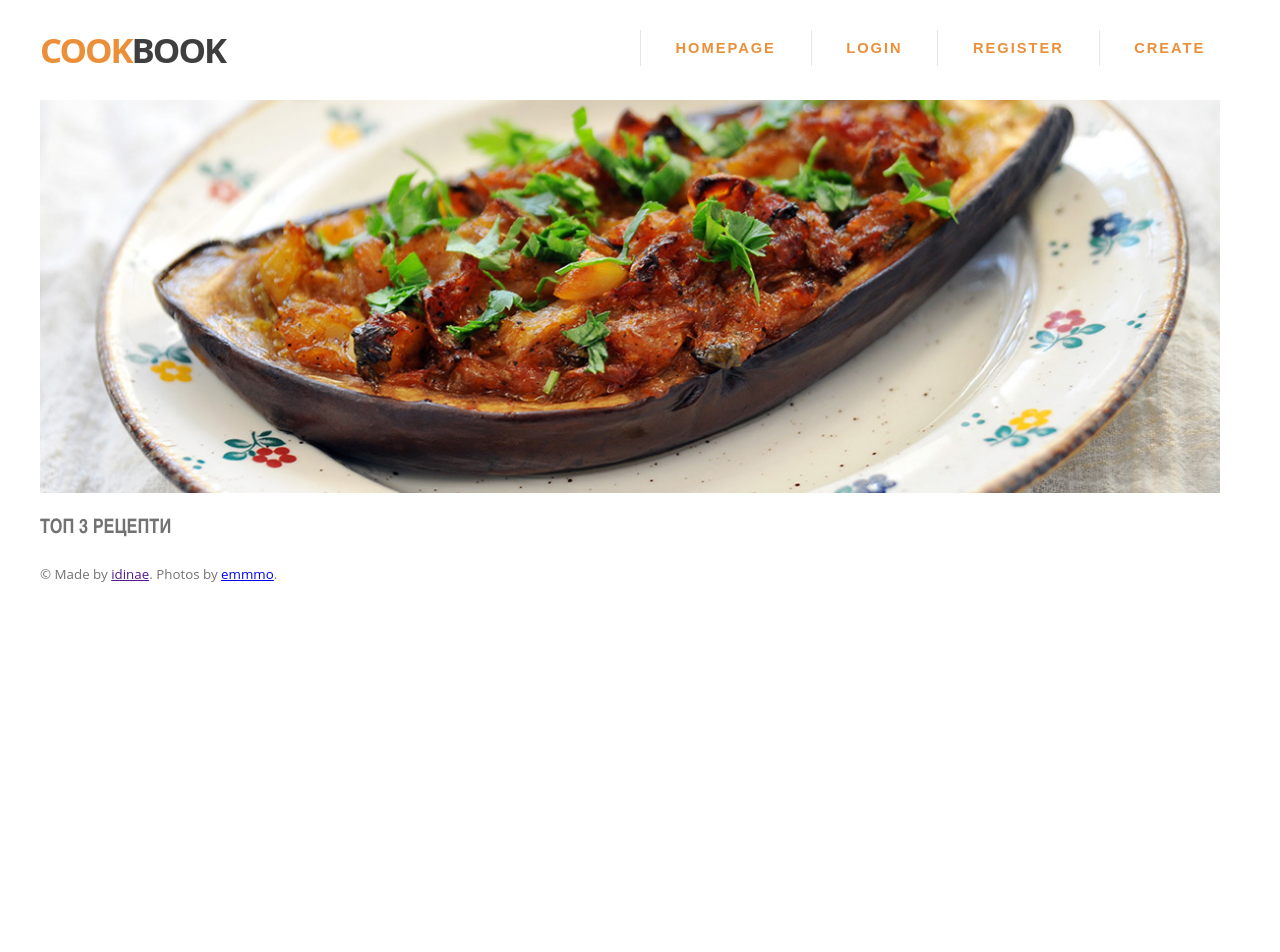
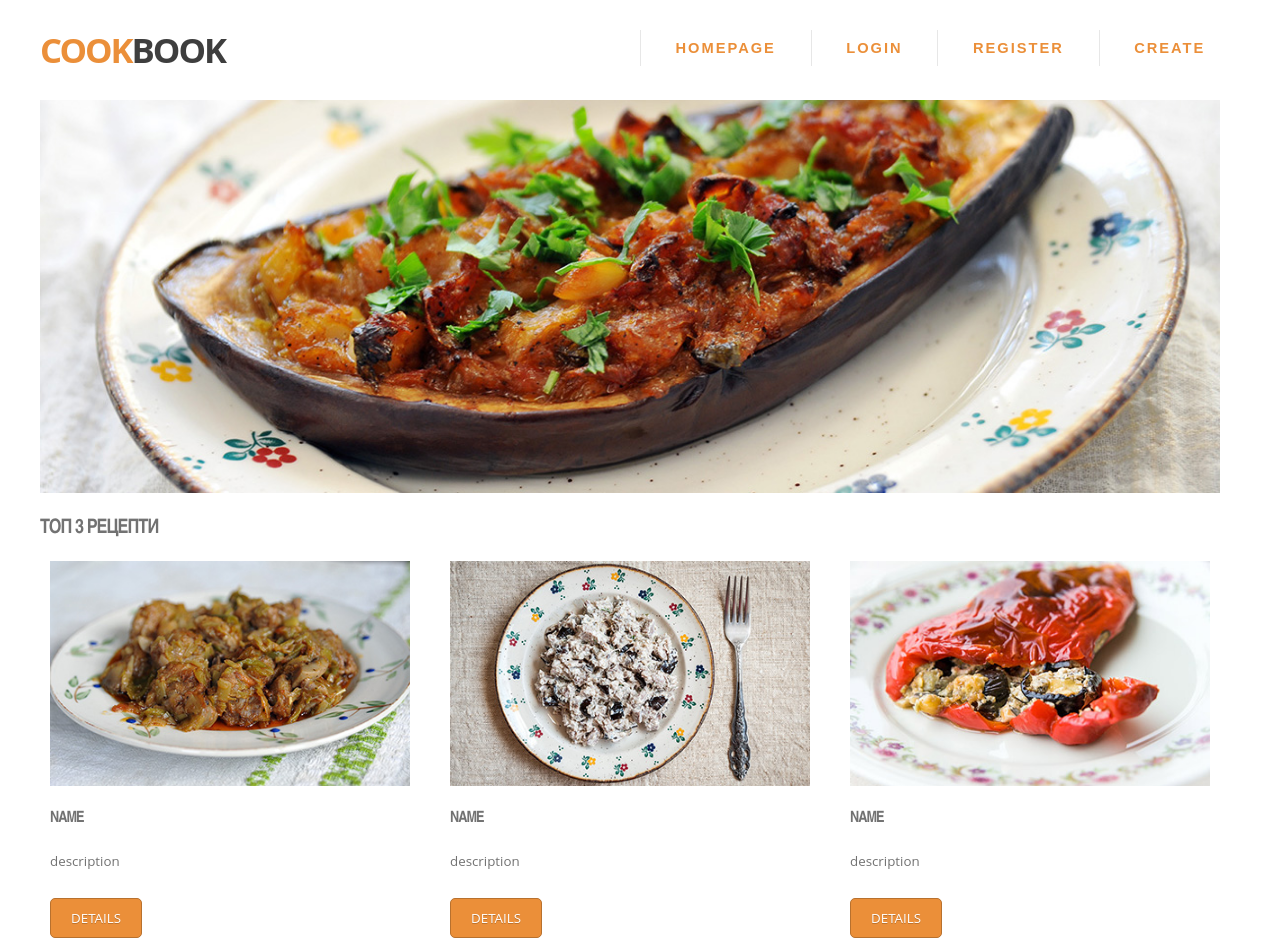
Before and after one commit to idinae/js-react-app, a React (Create React App) app in the folder client/: page / in a window 1280 px wide. Shown: the top 952 px of the page. Before the commit the page ends 800 px from the top, so only its background shows below. Built offline with nearby package versions, Linux system fonts and the light colour scheme.

Commit message:
main & items added

```diff
--- a/client/src/components/Footer/Footer.module.css
+++ b/client/src/components/Footer/Footer.module.css
@@ -17,6 +17,6 @@
 }
 
 .container {
-	width: 1200px;
+	max-width: 1200px;
 	margin: 0px auto;
 }
--- a/client/src/components/Header/Header.module.css
+++ b/client/src/components/Header/Header.module.css
@@ -85,6 +85,6 @@
 }
 
 .container {
-	width: 1200px;
+	max-width: 1200px;
 	margin: 0px auto;
 }
--- /dev/null
+++ b/client/src/components/Item/Item.js
@@ -0,0 +1,40 @@
+import style from './Item.module.css';
+
+const Item = () => {
+    return (
+
+<div className={style.row}>
+
+    <div className={style.thumbnail}>
+      <a href="/details/cook/:id"><img className="image" src="./assets/images/img01.jpg" alt="" /></a>
+      <h3>name</h3>
+      <p>description
+      </p>
+      <a href="/details/{{cook.id}}" className={style.button} onClick="onSelected(cook)">Details</a>
+    </div>
+
+<div className={style.thumbnail}>
+<a href="/details/cook/:id"><img className="image" src="./assets/images/img02.jpg" alt="" /></a>
+<h3>name</h3>
+<p>description
+</p>
+<a href="/details/{{cook.id}}" className={style.button} onClick="onSelected(cook)">Details</a>
+</div>
+
+<div className={style.thumbnail}>
+<a href="/details/cook/:id"><img className="image" src="./assets/images/img03.jpg" alt="" /></a>
+<h3>name</h3>
+<p>description
+</p>
+<a href="/details/{{cook.id}}" className={style.button} onClick="onSelected(cook)">Details</a>
+</div>
+
+
+
+</div>
+
+
+    );
+}
+
+export default Item;
--- /dev/null
+++ b/client/src/components/Item/Item.module.css
@@ -0,0 +1,86 @@
+/* CONTAINER */
+.container {
+	max-width: 1200px;
+	margin: 0px auto;
+}
+
+/* Button */
+.button {
+	display: inline-block;
+	margin-top: 10px;
+	margin-bottom: 20px;
+	padding: 10px 20px;
+	background: rgb(235, 143, 57);
+	border-radius: 5px;
+	box-shadow: 0px 0px 0px 5px rgba(255, 255, 255, 0.1);
+	border: 1px solid rgb(184, 113, 46);
+	line-height: normal;
+	text-align: center;
+	text-decoration: none;
+	text-transform: uppercase;
+	text-shadow: 0px 1px 0px rgba(0, 0, 0, .2);
+	font-size: 1em;
+	font-weight: 400;
+	color: #FFF !important;
+}
+
+.button a {
+	text-decoration: none;
+	color: #FFF !important;
+}
+
+a:hover {
+	background-color: rgb(184, 113, 46);
+	text-decoration: none;
+	  cursor: pointer;
+  }
+
+  a:active {
+	  background-color: rgb(184, 113, 46);
+	  cursor: pointer;
+  }
+
+/* THUMBNAIL */
+
+.row {
+    display: flex;
+}
+
+.thumbnail {
+	min-height: 380px;
+	max-width: 360px;
+    padding: 0px 10px 30px 10px;
+}
+
+.thumbnail:nth-child(2) {
+    margin: 0 20px;
+}
+
+.thumbnail p {
+	padding-right: 24px;
+	max-height: 10vmin;
+    white-space: nowrap;
+    overflow: hidden;
+    text-overflow: ellipsis;
+}
+
+.thumbnail h1, h2, h3, h4, h5 {
+	padding-top: 20px;
+	text-transform: uppercase;
+	font-family: 'Arial Narrow', Arial, sans-serif;
+	letter-spacing: -1px;
+}
+
+/* IMAGE */
+.thumbnail img {
+    max-width: 100%;
+}
+
+.image {
+	display: block;
+	margin: 0 0 1em 0;
+	max-width: 100%;
+	padding-left: 0px;
+	padding-right: 0px;
+	border-radius: 5px;
+}
--- /dev/null
+++ b/client/src/components/Item/index.js
@@ -0,0 +1 @@
+export {default} from './Item';
--- a/client/src/components/Main/Main.js
+++ b/client/src/components/Main/Main.js
@@ -1,4 +1,5 @@
 import style from './Main.module.css';
+import Item from '../Item';
 
 const Main = () => {
     return (
@@ -12,6 +13,9 @@ const Main = () => {
         </header>
 
         <div className={style.row}>
+
+        <Item />
+
             {/* <div className={style.col-sm-4}>
             <app-cooks-card [cook]="cook"></app-cooks-card>
             </div>    */}
--- a/client/src/components/Main/Main.module.css
+++ b/client/src/components/Main/Main.module.css
@@ -1,5 +1,5 @@
 .container {
-	width: 1200px;
+	max-width: 1200px;
 	margin: 0px auto;
 }
 
```
Also changed, not shown: client/src/components/Header/Header.js (indentation only), 1 other file (tests, documents, lock files or other folders).
